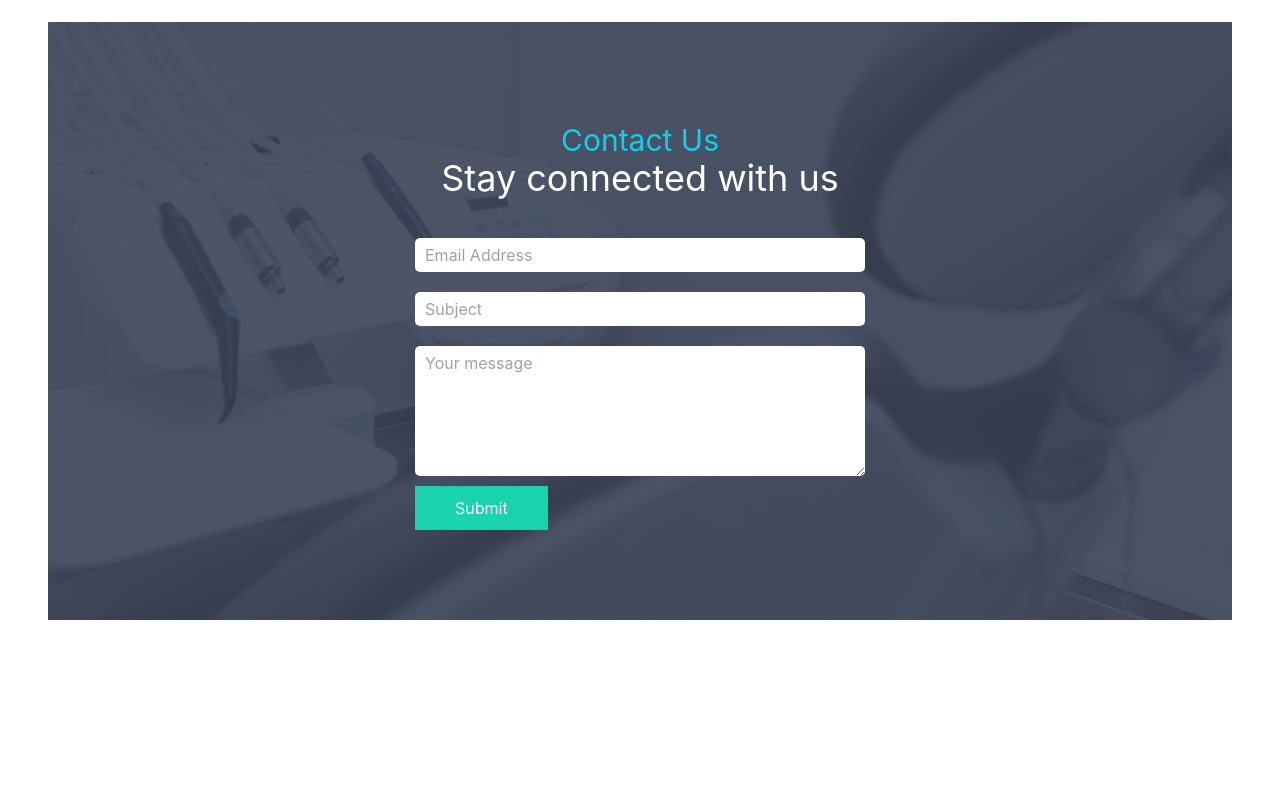
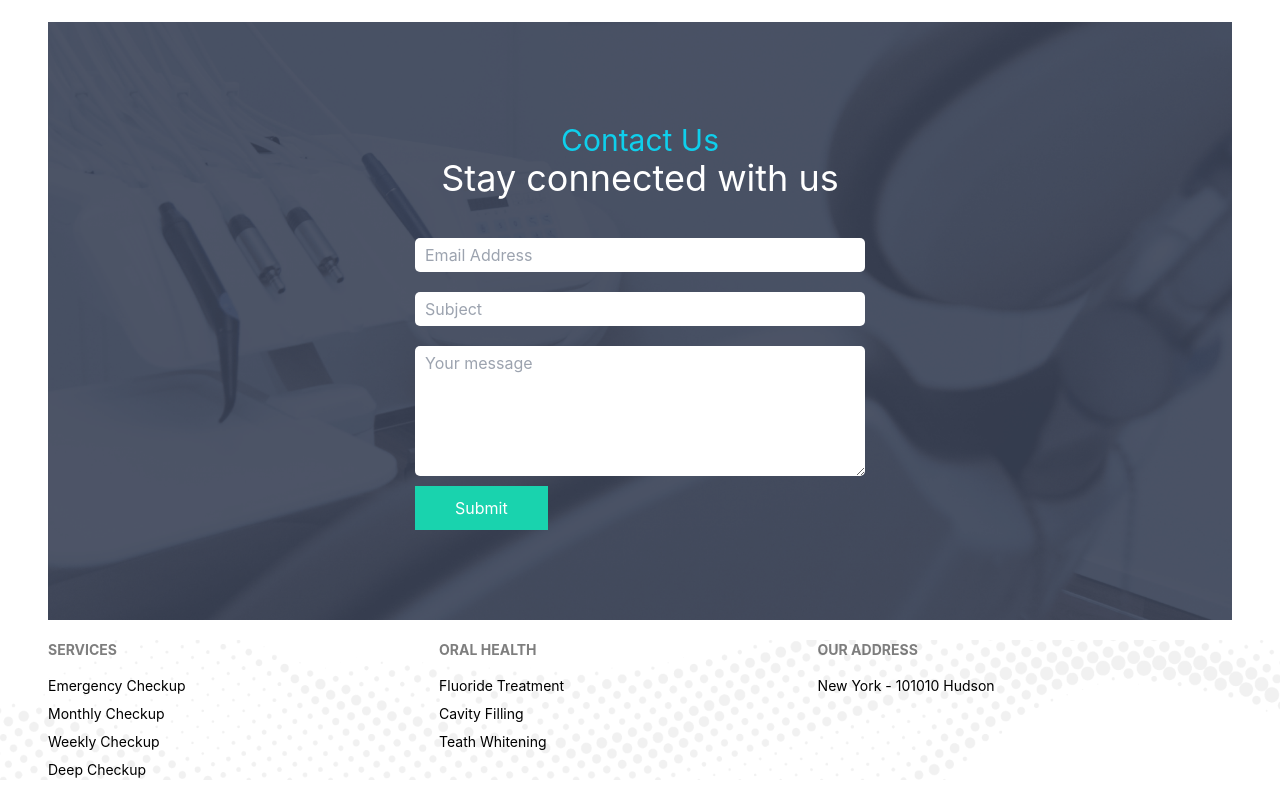
Before and after one commit to Dip022/doctors-portal-client, a React (Create React App) app: page / in a window 1280 px wide. Shown: the part 3539-4339 px from the top of the page. Before the commit the page ends 4179 px from the top, so only its background shows below. Built offline with nearby package versions, Linux system fonts and the light colour scheme.

Commit message:
footer added

```diff
--- a/src/App.js
+++ b/src/App.js
@@ -3,6 +3,7 @@ import "./App.css";
 import About from "./pages/About/About";
 import Home from "./pages/Home/Home";
 import Login from "./pages/Login/Login";
+import Footer from "./pages/sherd/Footer/Footer";
 import Header from "./pages/sherd/Header/Header";
 
 function App() {
@@ -15,6 +16,7 @@ function App() {
         <Route path="/about" element={<About />}></Route>
         <Route path="/login" element={<Login />}></Route>
       </Routes>
+      <Footer></Footer>
     </div>
   );
 }
--- /dev/null
+++ b/src/pages/sherd/Footer/Footer.js
@@ -0,0 +1,35 @@
+import React from "react";
+import footerBg from "../../../assets/images/footer.png";
+
+const Footer = () => {
+  return (
+    <footer
+      style={{
+        background: `url(${footerBg})`,
+        backgroundSize: "cover",
+        backgroundPosition: "center",
+      }}
+      class="footer px-12 mt-5 mb-5 text-black"
+    >
+      <div>
+        <span class="footer-title">SERVICES</span>
+        <a class="link link-hover">Emergency Checkup</a>
+        <a class="link link-hover">Monthly Checkup</a>
+        <a class="link link-hover">Weekly Checkup</a>
+        <a class="link link-hover">Deep Checkup</a>
+      </div>
+      <div>
+        <span class="footer-title">ORAL HEALTH</span>
+        <a class="link link-hover">Fluoride Treatment</a>
+        <a class="link link-hover">Cavity Filling</a>
+        <a class="link link-hover">Teath Whitening</a>
+      </div>
+      <div>
+        <span class="footer-title">OUR ADDRESS</span>
+        <a class="link link-hover">New York - 101010 Hudson</a>
+      </div>
+    </footer>
+  );
+};
+
+export default Footer;
```
